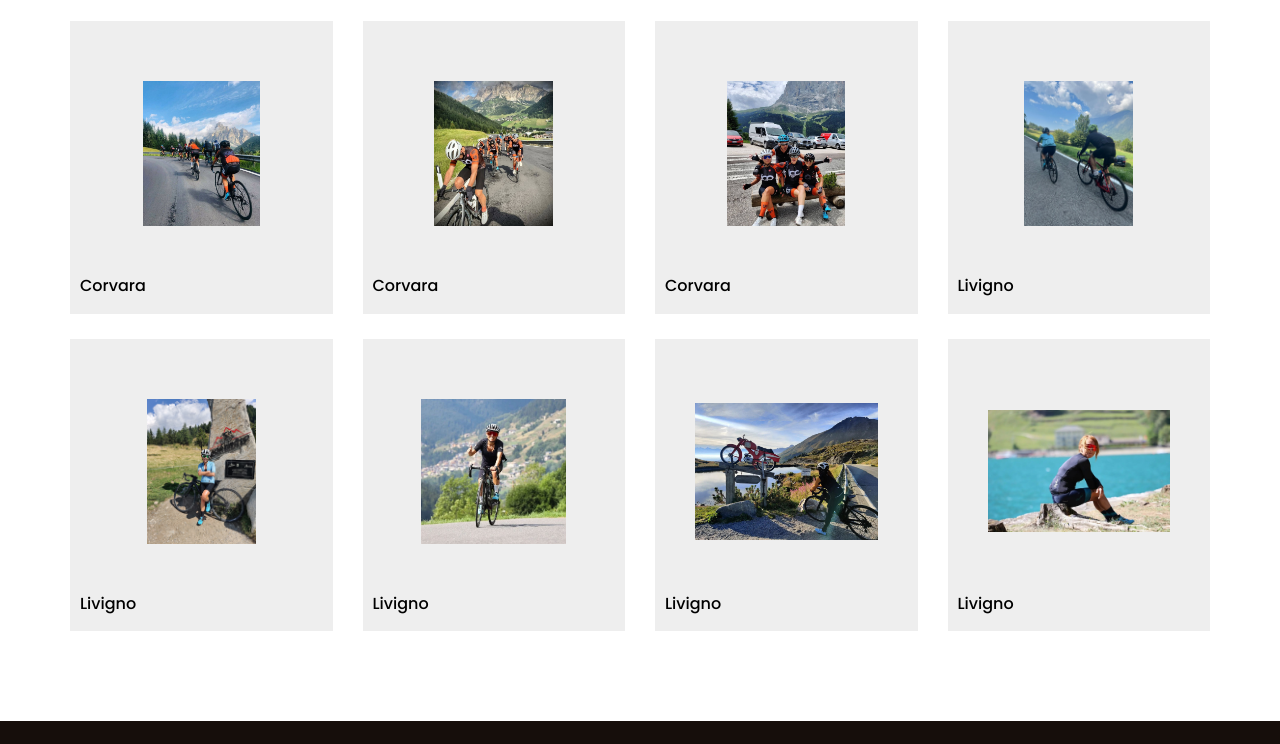
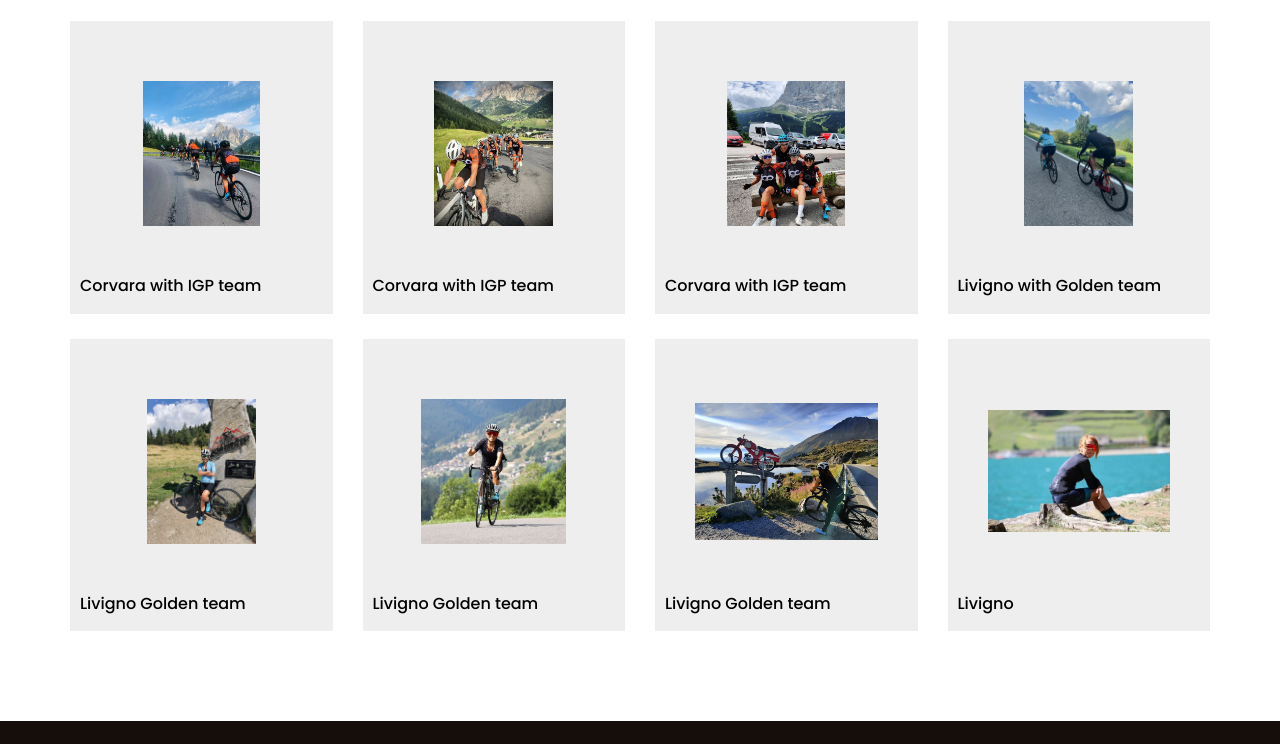
Before and after one commit to theasaada/MyWebSiteProfile, a plain HTML site: page cycling_italy_gallery.html in a window 1280 px wide. Shown: the part 244-988 px from the top of the page. Drawn offline with nearby package versions, Linux system fonts and the light colour scheme.

Commit message:
Add files via upload

```diff
--- a/cycling_italy_gallery.html
+++ b/cycling_italy_gallery.html
@@ -49,7 +49,7 @@
               <div class="overlay-content">
                 <a href="index.html">Home</a>
                 <a href="about.html">About</a>
-                <a href="blog.html">Hobbies</a>
+                <a href="blog.html">Hobby</a>
               </div>
             </div>
           </div>
@@ -79,7 +79,7 @@
               </div>
               <div class="detail-box">
                 <h6>
-                  Corvara
+                  Corvara with IGP team
                 </h6>
                </div>
              </a>
@@ -93,7 +93,7 @@
               </div>
               <div class="detail-box">
                 <h6>
-                  Corvara
+                  Corvara with IGP team
                 </h6>
                </div>
              </a>
@@ -107,7 +107,7 @@
               </div>
               <div class="detail-box">
                 <h6>
-                  Corvara
+                  Corvara with IGP team
                 </h6>
                </div>
             </a>
@@ -121,7 +121,7 @@
               </div>
               <div class="detail-box">
                 <h6>
-                  Livigno
+                  Livigno with Golden team
                 </h6>
                </div>
              </a>
@@ -135,7 +135,7 @@
               </div>
               <div class="detail-box">
                 <h6>
-                  Livigno
+                  Livigno Golden team
                 </h6>
                 </div>
              </a>
@@ -149,7 +149,7 @@
               </div>
               <div class="detail-box">
                 <h6>
-                  Livigno
+                  Livigno Golden team
                 </h6>
                  </div>
              </a>
@@ -163,7 +163,7 @@
               </div>
               <div class="detail-box">
                 <h6>
-                  Livigno
+                  Livigno Golden team
                 </h6>
               </div>
               </a>
```
Also changed, not shown: cooking_gallery.html (+1 -1 lines), cycling_friends_gallery.html (+1 -1 lines), family_gallery.html (+1 -1 lines), index.html (+1 -1 lines).
